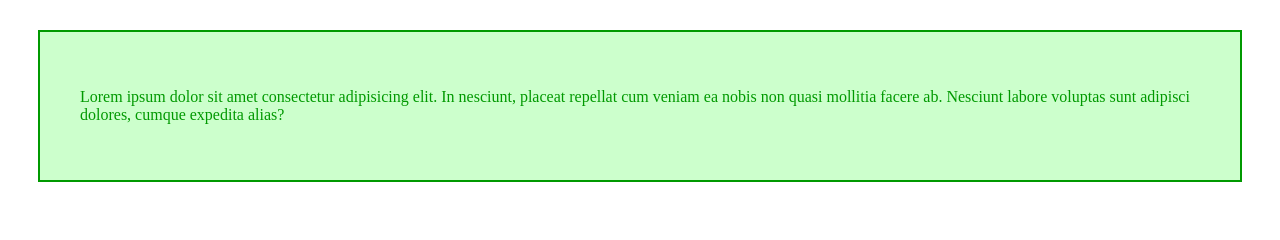
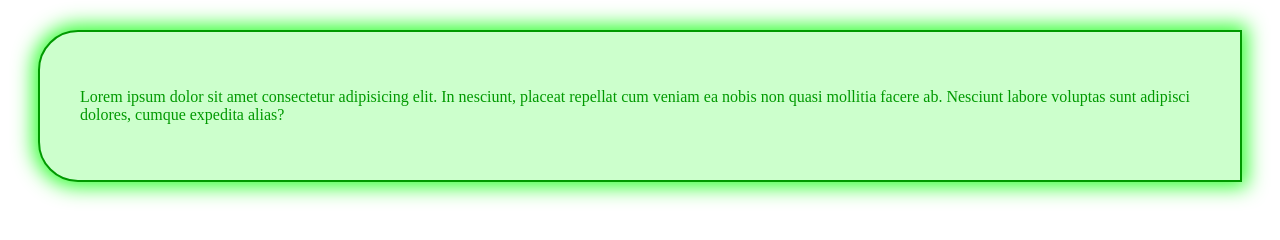
Before and after one commit to ankitakangane/icp-8-assignment-14, a plain HTML site: page index.html in a window 1280 px wide. Drawn offline with Linux system fonts and the light colour scheme.

Commit message:
added a css box shadow property of a paragraph

```diff
--- a/index.html
+++ b/index.html
@@ -11,6 +11,8 @@
             border: 2px solid #009900;
             padding:40px ;
             margin:30px;
+            border-radius: 40px 0 0 40px;
+            box-shadow: 0 0 20px 5px #33ff33;
         }
     </style>
 </head>
```
